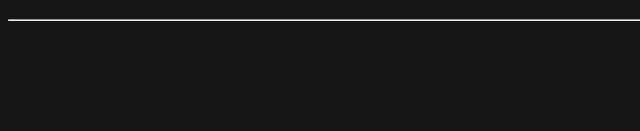
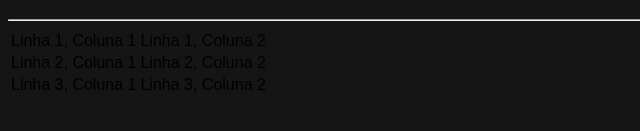
Before and after one commit to gusxtzn/vendas-online, a plain HTML site: page index.html in a window 1280 px wide. Shown: the part 239-370 px from the top of the page, 0-640 px from the left. Drawn offline with Linux system fonts and the light colour scheme.

Commit message:
Update index.html

```diff
--- a/index.html
+++ b/index.html
@@ -37,5 +37,21 @@
 
 </div>
 
+<table>
+<tr>
+<td>Linha 1, Coluna 1</td>
+<td>Linha 1, Coluna 2</td>
+</tr>
+<tr>
+<td>Linha 2, Coluna 1</td>
+<td>Linha 2, Coluna 2</td>
+</tr>
+<tr>
+<td>Linha 3, Coluna 1</td>
+<td>Linha 3, Coluna 2</td>
+</tr>
+</table>
+
+
 </body>
 </html>
```
